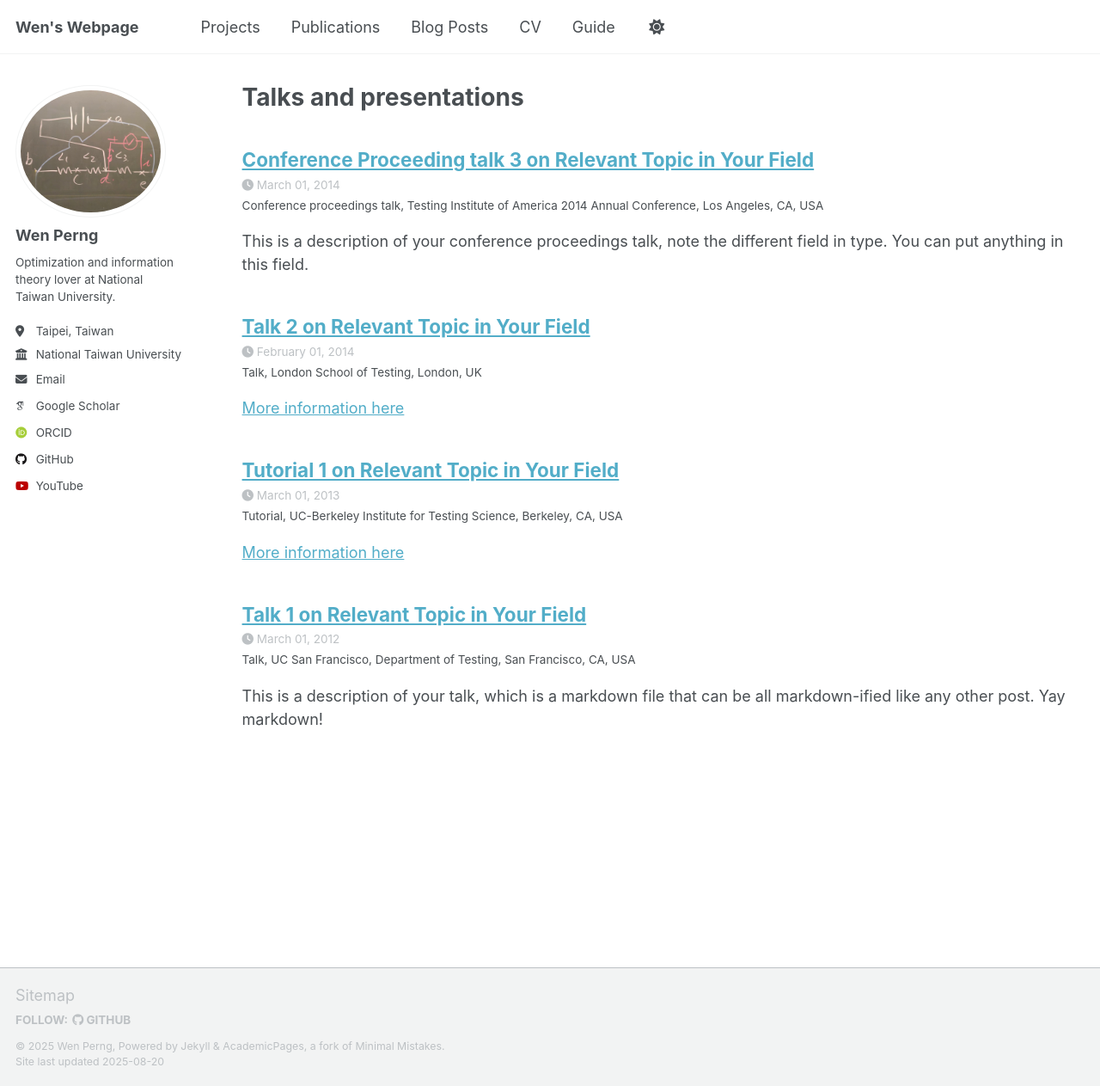
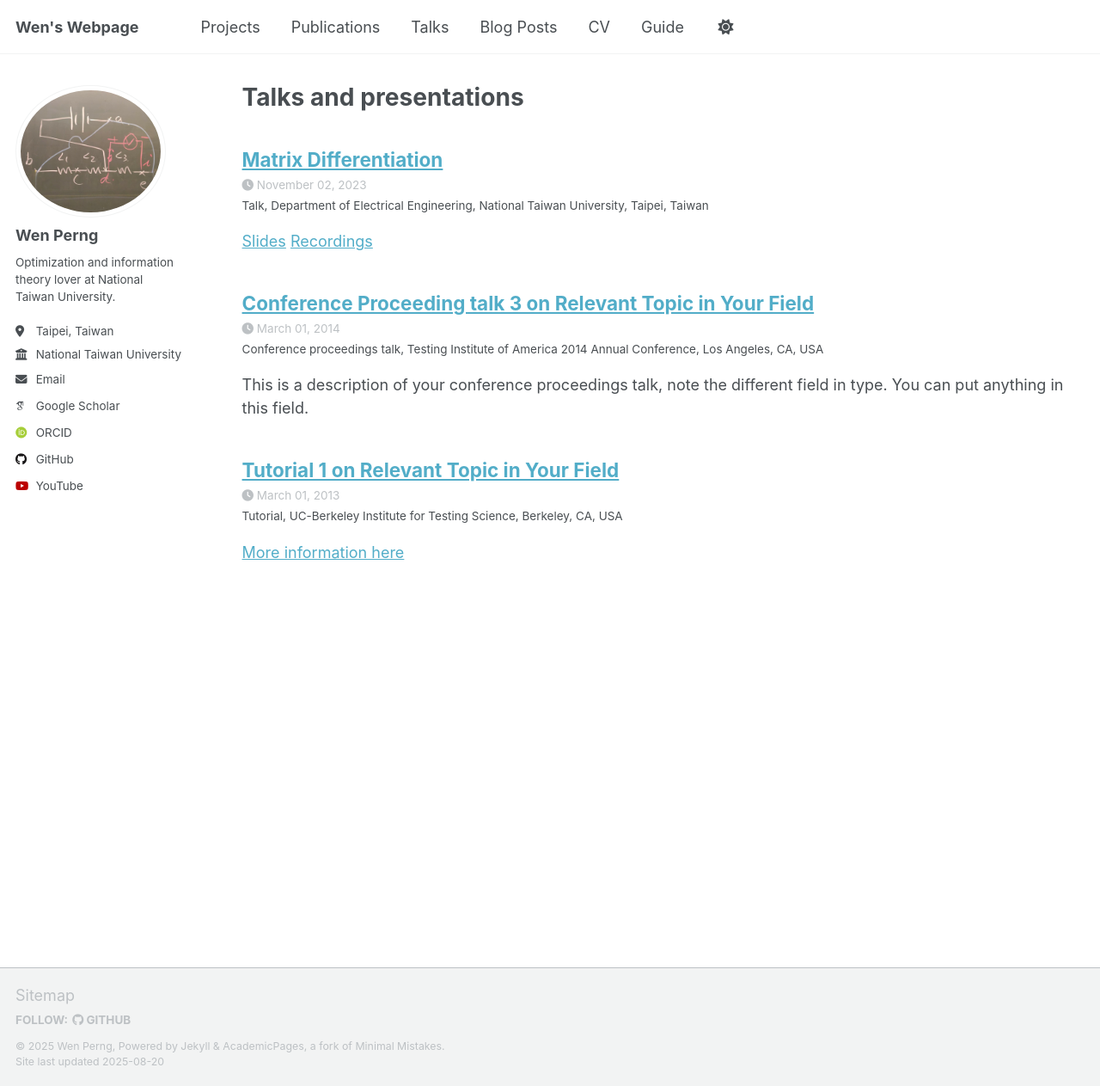
Before and after one commit to WenPerng/WenPerng.github.io, a Jekyll site: the page built from _pages/talks.html, in a window 1280 px wide and 1263 px high. Shown: the whole window at 86% size. Built offline with Jekyll 4.4.1, drawn with Linux system fonts in a browser that asks for light colours; some web fonts are replaced; a script that is not in the unit is left out.

Commit message:
categories established

```diff
--- a/_config.yml
+++ b/_config.yml
@@ -86,6 +86,15 @@ publication_category:
     title: 'Journal Articles'
   conferences:
     title: 'Conference Papers'
+
+# Project Category - The following the list of project categories and their headings
+projects_category:
+  notes:
+    title: 'Notes'
+  school:
+    title: 'School Projects'
+  other:
+    title: 'Miscellaneous'
 
 # Site Settings
 teaser                   :  # filename of teaser fallback teaser image placed in /images/, .e.g. "500x300.png"
--- a/_data/navigation.yml
+++ b/_data/navigation.yml
@@ -14,8 +14,8 @@ main:
   - title: "Publications"
     url: /publications/
 
-  #- title: "Talks"
-  #  url: /talks/
+  - title: "Talks"
+    url: /talks/
 
   # - title: "Teaching"
   #  url: /teaching/
--- a/_talks/2012-03-01-talk-1.md
+++ /dev/null
@@ -1,11 +0,0 @@
----
-title: "Talk 1 on Relevant Topic in Your Field"
-collection: talks
-type: "Talk"
-permalink: /talks/2012-03-01-talk-1
-venue: "UC San Francisco, Department of Testing"
-date: 2012-03-01
-location: "San Francisco, CA, USA"
----
-
-This is a description of your talk, which is a markdown file that can be all markdown-ified like any other post. Yay markdown!
--- a/_talks/2014-02-01-talk-2.md
+++ /dev/null
@@ -1,13 +0,0 @@
----
-title: "Talk 2 on Relevant Topic in Your Field"
-collection: talks
-type: "Talk"
-permalink: /talks/2014-02-01-talk-2
-venue: "London School of Testing"
-date: 2014-02-01
-location: "London, UK"
----
-
-[More information here](http://example2.com)
-
-This is a description of your talk, which is a markdown files that can be all markdown-ified like any other post. Yay markdown!
--- /dev/null
+++ b/_talks/2023-11-02-talk.md
@@ -0,0 +1,16 @@
+---
+title: "Matrix Differentiation"
+collection: talks
+type: "Talk"
+permalink: /talks/2023-11-02-talk
+venue: "Department of Electrical Engineering, National Taiwan University"
+date: 2023-11-02
+location: "Taipei, Taiwan"
+---
+
+[Slides](https://github.com/WenPerng/EESAAD_slides/blob/8bb7e14a4bd44e8dd70803546ddef0b3ab2adf02/Matrix%20Differentiation%202023%20%5Bwritten%5D.pdf)
+[Recordings](https://www.youtube.com/watch?v=YRVq5iREDJo)
+
+What is matrix differentiation? How do we make sense of the notation
+$$ \frac{\mathrm{d} f}{\mathrm{d} A}, $$
+where \\(f\\) is a scalar function of a matrix \\(A\\)? This talk answers just that.
```
Also changed, not shown: _projects/2025-06-MCTT-note.md (+1 -1 lines), _publications/2009-10-01-paper-title-number-1.md (+1 -1 lines).
